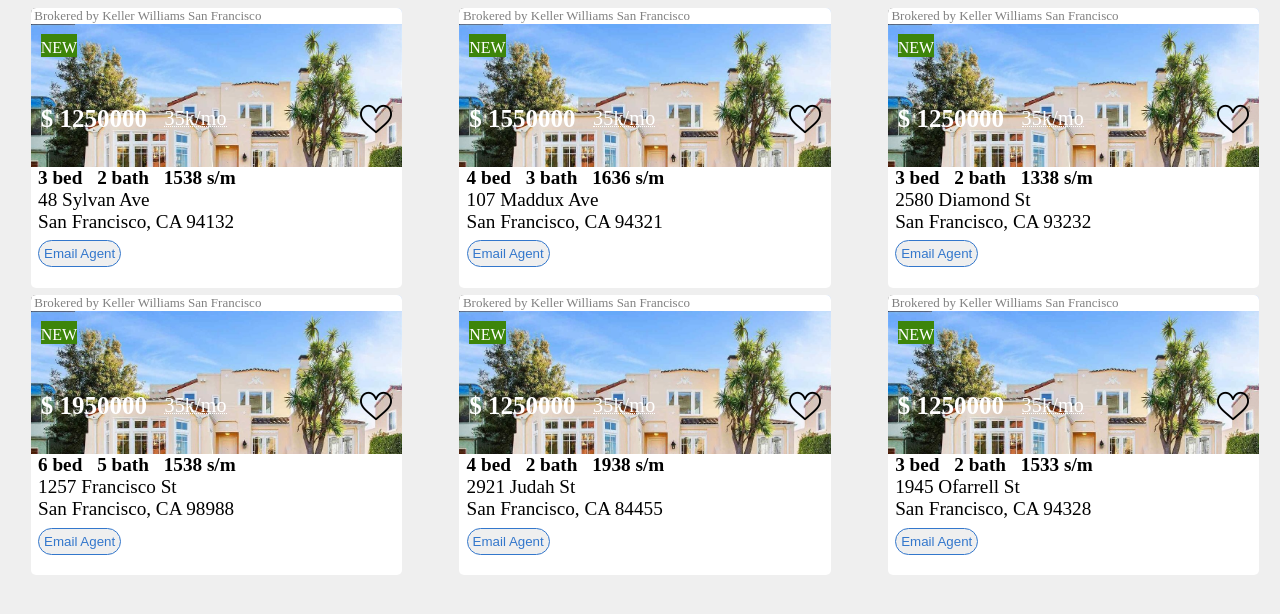
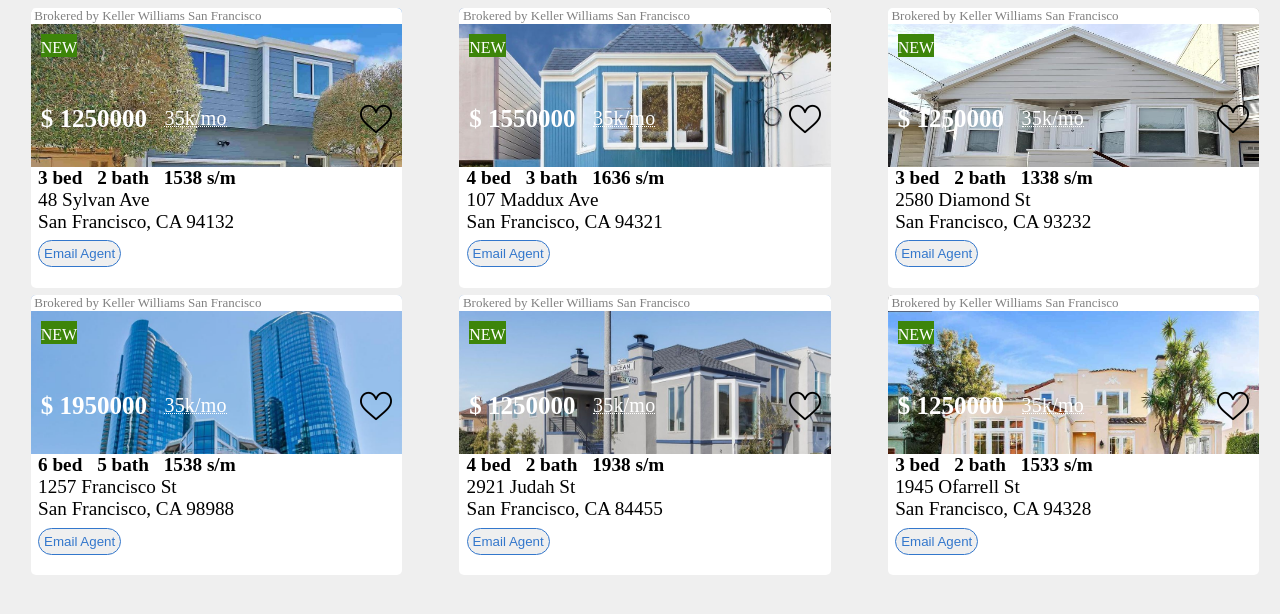
Before and after one commit to stronge-omsk/Product-Cards, a plain HTML site: page index.html in a window 1280 px wide. Drawn offline with nearby package versions, Linux system fonts and the light colour scheme.

Commit message:
added background image each card

```diff
--- a/index.js
+++ b/index.js
@@ -1,6 +1,6 @@
 const cardList = [
   {
-    image: 'image/2149855ac60a8725a59832fd6f28667dl-m3313922851od-w1024_h768.jpg',
+    image: 'url(image/0061f7789c19f3d57eab07245f452af3l-m3652801483xd-w1020_h770_q80.jpg)',
     price: '$ 1250000',
     bed: '3 bed',
     bath: '2 bath',
@@ -15,7 +15,7 @@ const cardList = [
 
   },
   {
-    image: 'image/ed9eff011b291d0d1cdcde0b4bb3f2a1l-m3484510386xd-w1020_h770_q80.jpg',
+    image: 'url(image/111759af65ac51715c2587e462fb1213l-m2882920802xd-w1020_h770_q80.jpg)',
     price: '$ 1550000',
     bed: '4 bed',
     bath: '3 bath',
@@ -30,7 +30,7 @@ const cardList = [
 
   },
   {
-    image: 'https://ap.rdcpix.com/4599ba5ec87c72391d1fc2849cc88b01l-m3354640781od-w480_h360.jpg',
+    image: 'url(image/2149855ac60a8725a59832fd6f28667dl-m3313922851od-w1024_h768.jpg)',
     price: '$ 1250000',
     bed: '3 bed',
     bath: '2 bath',
@@ -45,7 +45,7 @@ const cardList = [
 
   },
   {
-    image: 'https://ap.rdcpix.com/0e67ff348c054de03973ab9000265db6l-m1236550273od-w480_h360.jpg',
+    image: 'url(image/553560e0525113ccad5458dac19247cdl-m4283571886od-w1024_h768.jpg)',
     price: '$ 1950000',
     bed: '6 bed',
     bath: '5 bath',
@@ -60,7 +60,7 @@ const cardList = [
 
   },
   {
-    image: 'https://ap.rdcpix.com/dd544d3ce93f4cb0060e5bfb04068568l-m164259387od-w480_h360.jpg',
+    image: 'url(image/b711c6deeb4ebbbceb8f813769a640bel-m3436390206xd-w1020_h770_q80.jpg)',
     price: '$ 1250000',
     bed: '4 bed',
     bath: '2 bath',
@@ -75,7 +75,7 @@ const cardList = [
 
   },
   {
-    image: 'https://ap.rdcpix.com/f8079b66f53bb8de3ade3170fa4967a9l-m1880882882od-w480_h360.jpg',
+    image: 'url(image/ed9eff011b291d0d1cdcde0b4bb3f2a1l-m3484510386xd-w1020_h770_q80.jpg)',
     price: '$ 1250000',
     bed: '3 bed',
     bath: '2 bath',
@@ -99,8 +99,7 @@ function render(array) {
   for (i = 0; i < array.length; i++) {
     const cardItem = array[i];
     const like = $('<img src="image/like.png" class="buttonHeart">');
-    const card = $('<div class="productCard ">');
-    // card.text(cardItem.image);
+    const card = $('<div class="productCard">');
     list.append(card);
     const broker = $('<div class="info-broker">');
     card.append(broker);
@@ -139,6 +138,7 @@ function render(array) {
     const contactAgent = $('<button href="#" class="mail-agent">');
     contactAgent.text(cardItem.mail);
     description.append(contactAgent);
+    card.css({"background-image":cardItem.image});
 
 
 
--- a/style.css
+++ b/style.css
@@ -15,7 +15,6 @@ body {
   color: white;
   background-color: lightseagreen;
   border-radius: 5px;
-  background-image: url(image/ed9eff011b291d0d1cdcde0b4bb3f2a1l-m3484510386xd-w1020_h770_q80.jpg);
   background-repeat: round;
   position: relative;
 
```
